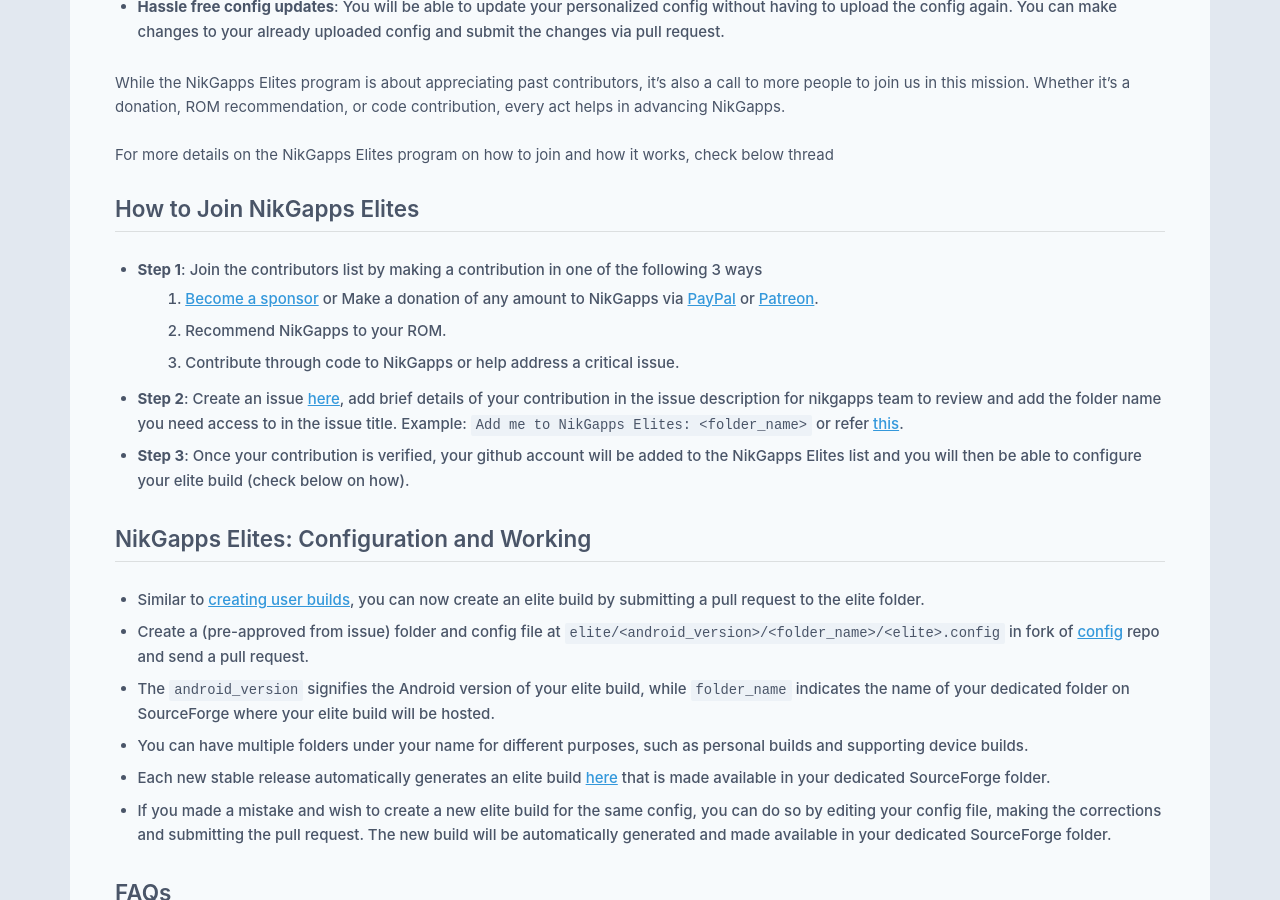
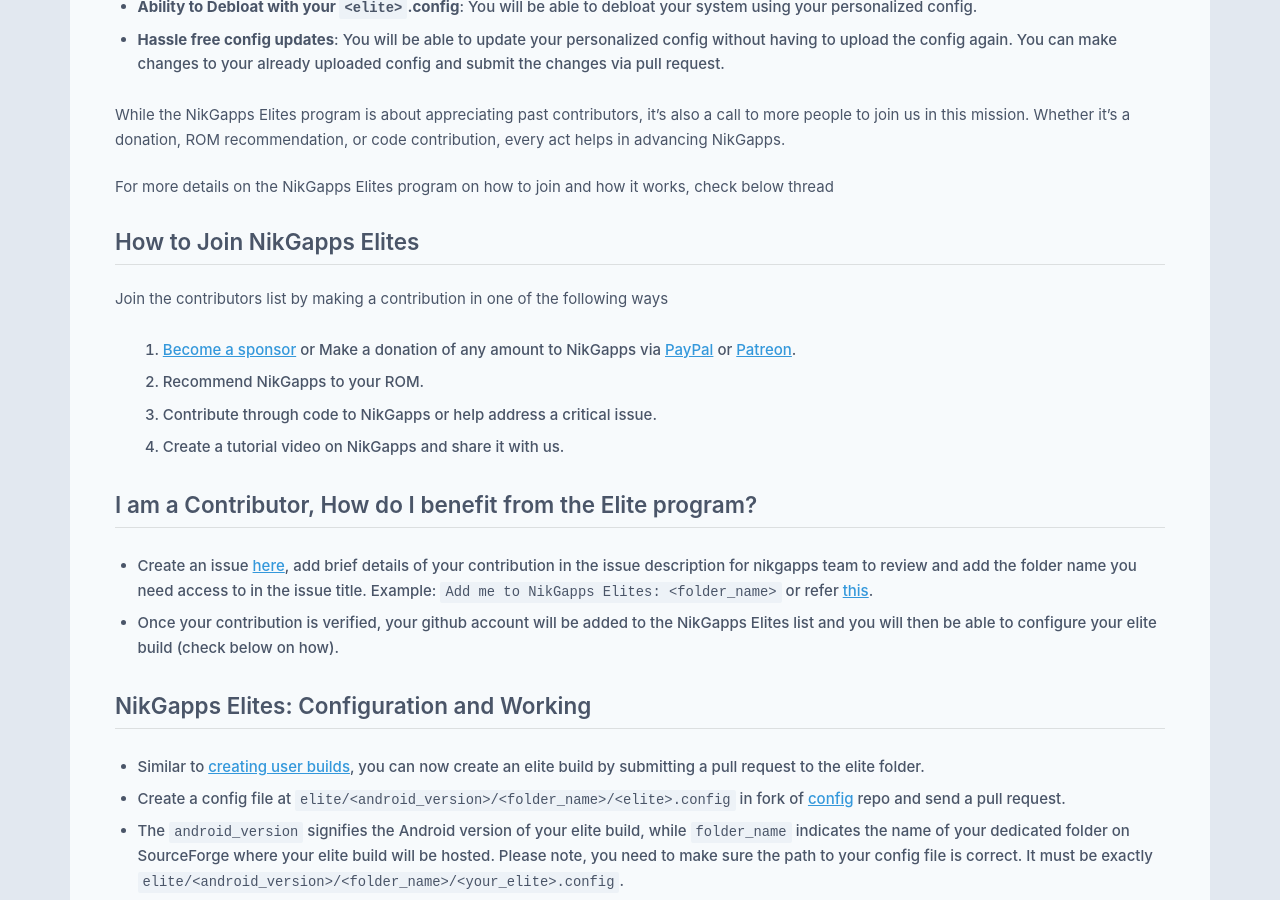
Before and after one commit to nikgapps/nikgapps.github.io, a Jekyll site: the page built from _posts/2023-06-08-NikGapps-Elites.md, in a window 1280 px wide and 900 px high, scrolled down 1274 px. Built offline with Jekyll 4.4.1, drawn with Linux system fonts in a browser that asks for light colours; some web fonts are replaced; some of the changed text lies outside the part shown.

Commit message:
Update Elite Blog to add 1 more way to contribute

```diff
--- a/_posts/2023-06-08-NikGapps-Elites.md
+++ b/_posts/2023-06-08-NikGapps-Elites.md
@@ -35,21 +35,26 @@
 
 ## How to Join NikGapps Elites
 
-- **Step 1**: Join the contributors list by making a contribution in one of the following 3 ways
-    1. [Become a sponsor](https://github.com/sponsors/nikgapps) or Make a donation of any amount to NikGapps via [PayPal](https://www.paypal.com/paypalme/inikhilmenghani) or [Patreon](https://www.patreon.com/nikgapps).
-    2. Recommend NikGapps to your ROM.
-    3. Contribute through code to NikGapps or help address a critical issue.
-- **Step 2**: Create an issue [here](https://github.com/nikgapps/config/issues/new), add brief details of your contribution in the issue description for nikgapps team to review and add the folder name you need access to in the issue title. Example: `Add me to NikGapps Elites: <folder_name>` or refer [this](https://github.com/nikgapps/config/issues/7149).
-- **Step 3**: Once your contribution is verified, your github account will be added to the NikGapps Elites list and you will then be able to configure your elite build (check below on how).
+Join the contributors list by making a contribution in one of the following ways
+
+1. [Become a sponsor](https://github.com/sponsors/nikgapps) or Make a donation of any amount to NikGapps via [PayPal](https://www.paypal.com/paypalme/inikhilmenghani) or [Patreon](https://www.patreon.com/nikgapps).
+2. Recommend NikGapps to your ROM.
+3. Contribute through code to NikGapps or help address a critical issue.
+4. Create a tutorial video on NikGapps and share it with us.
+
+## I am a Contributor, How do I benefit from the Elite program?
+
+- Create an issue [here](https://github.com/nikgapps/config/issues/new), add brief details of your contribution in the issue description for nikgapps team to review and add the folder name you need access to in the issue title. Example: `Add me to NikGapps Elites: <folder_name>` or refer [this](https://github.com/nikgapps/config/issues/7149).
+- Once your contribution is verified, your github account will be added to the NikGapps Elites list and you will then be able to configure your elite build (check below on how).
 
 ## NikGapps Elites: Configuration and Working
 
 - Similar to [creating user builds](https://github.com/nikgapps/config), you can now create an elite build by submitting a pull request to the elite folder.
-- Create a (pre-approved from issue) folder and config file at `elite/<android_version>/<folder_name>/<elite>.config` in fork of [config](https://github.com/nikgapps/config) repo and send a pull request.
-- The `android_version` signifies the Android version of your elite build, while `folder_name` indicates the name of your dedicated folder on SourceForge where your elite build will be hosted.
+- Create a config file at `elite/<android_version>/<folder_name>/<elite>.config` in fork of [config](https://github.com/nikgapps/config) repo and send a pull request.
+- The `android_version` signifies the Android version of your elite build, while `folder_name` indicates the name of your dedicated folder on SourceForge where your elite build will be hosted. Please note, you need to make sure the path to your config file is correct. It must be exactly `elite/<android_version>/<folder_name>/<your_elite>.config`.
 - You can have multiple folders under your name for different purposes, such as personal builds and supporting device builds.
 - Each new stable release automatically generates an elite build [here](https://sourceforge.net/projects/nikgapps/files/Elite-Releases/) that is made available in your dedicated SourceForge folder.
-- If you made a mistake and wish to create a new elite build for the same config, you can do so by editing your config file, making the corrections and submitting the pull request. The new build will be automatically generated and made available in your dedicated SourceForge folder.
+- If you made a mistake and wish to create a new elite build for the same config, you can do so by editing your config file, making the corrections and submitting the pull request. The new build will be automatically generated and made available in your dedicated SourceForge folder shortly after your changes are merged.
 
 ## FAQs
 
```
